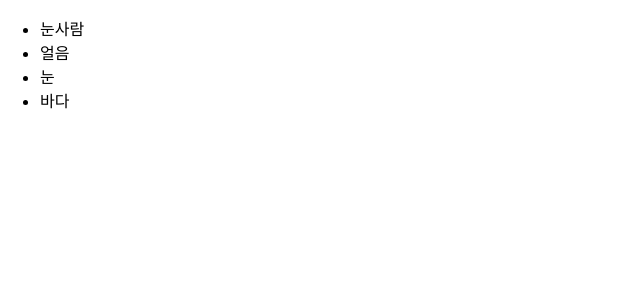
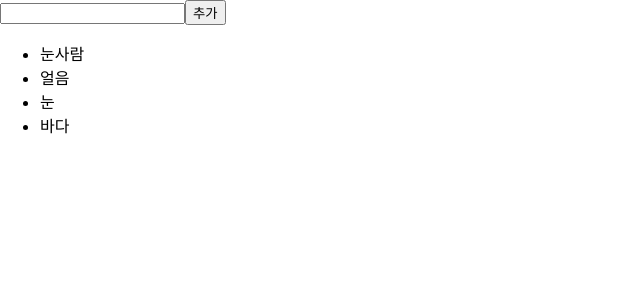
Before and after one commit to skdding3/react2022-prac, a React (Create React App) app: page / in a window 1280 px wide. Shown: the top 300 px of the page, without its empty margins (0-640 px from the left). Built offline with nearby package versions, Linux system fonts and the light colour scheme.

Commit message:
IterationCode (배열 추가 및 불변성 유지)

```diff
--- a/src/component/iterationSample.jsx
+++ b/src/component/iterationSample.jsx
@@ -1,4 +1,8 @@
-import React from "react";
+import React, { useState } from "react";
+
+/**
+ * ex 예제
+ */
 
 // const IterationSample = () => {
 //   return (
@@ -11,10 +15,45 @@
 //   );
 // };
 
+/**
+ * index key 설정
+ */
+
+// const IterationSample = () => {
+//   const names = ["눈사람", "얼음", "눈", "바다"];
+//   const nameList = names.map((name, index) => <li key={index}>{name}</li>);
+//   return <ul>{nameList}</ul>;
+// };
+
 const IterationSample = () => {
-  const names = ["눈사람", "얼음", "눈", "바다"];
-  const nameList = names.map((name, index) => <li key={index}>{name}</li>);
-  return <ul>{nameList}</ul>;
+  const [names, setNames] = useState([
+    { id: 1, text: "눈사람" },
+    { id: 2, text: "얼음" },
+    { id: 3, text: "눈" },
+    { id: 4, text: "바다" },
+  ]);
+  const [inputText, setInputText] = useState("");
+  const [nextId, setNextId] = useState(5); // 새로운 항목 추가할때 id값
+
+  const onChange = (e) => setInputText(e.target.value);
+  const onClick = () => {
+    const nextNames = names.concat({
+      id: nextId, // nextId 값을 id로 설정
+      text: inputText,
+    });
+    setNextId(nextId + 1); // id값을 배열이 추가될때마다, 상태값이 더해준다.
+    setNames(nextNames); // name 값을 업데이트 한다. (concat)
+    setInputText(""); // 이벤트가 작동하면, input을 비워준다.
+  };
+
+  const namesList = names.map((name) => <li key={name.id}>{name.text}</li>);
+  return (
+    <>
+      <input value={inputText} onChange={onChange} />
+      <button onClick={onClick}>추가</button>
+      <ul>{namesList}</ul>
+    </>
+  );
 };
 
 export default IterationSample;
```
